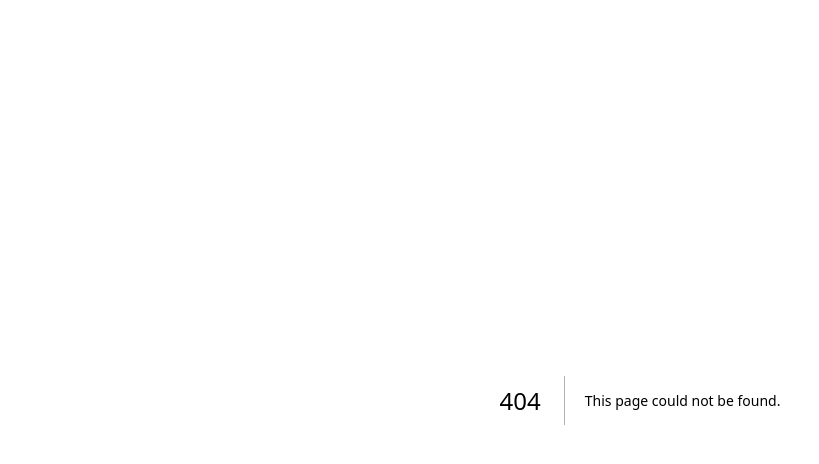
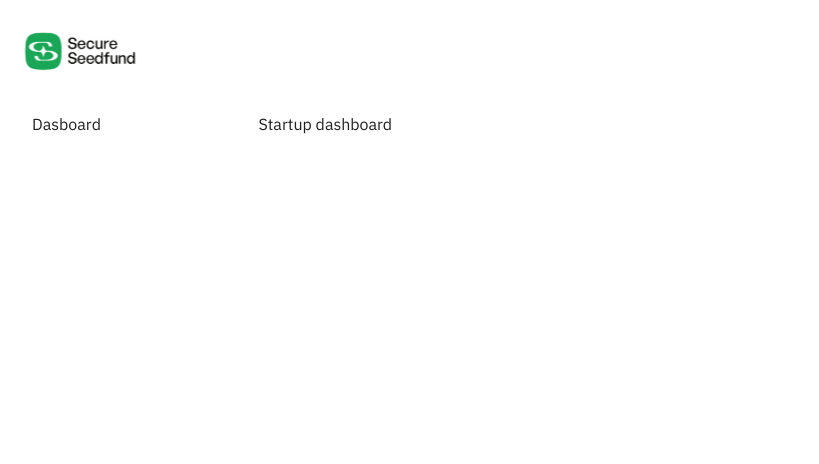
Before and after one commit to seedbuilders-1/secureseedfund-frontend, a Next.js app: page /startup/dashboard in a window 1280 px wide. Before the commit this address had no page. Shown: the top 464 px of the page, without its empty margins (0-819 px from the left). Built offline with nearby package versions, Linux system fonts and the light colour scheme.

Commit message:
feat: prepare layout

```diff
--- /dev/null
+++ b/src/app/startup/dashboard/page.tsx
@@ -0,0 +1,9 @@
+import { Metadata } from "next";
+
+export const metadata: Metadata = {
+  title: "Dashboard | Start uo",
+};
+
+export default function StartupDashboard() {
+  return <div>Startup dashboard</div>;
+}
--- /dev/null
+++ b/src/app/startup/layout.tsx
@@ -0,0 +1,6 @@
+import StartupLayout from "@/components/layouts/startup/StartupLayout";
+import { ReactNode } from "react";
+
+export default function Startup({ children }: { children: ReactNode }) {
+  return <StartupLayout>{children}</StartupLayout>;
+}
--- /dev/null
+++ b/src/components/layouts/startup/LeftSidebar.tsx
@@ -0,0 +1,33 @@
+import Box from "@mui/material/Box";
+import Typography from "@mui/material/Typography";
+
+const LeftSidebar = () => {
+  return (
+    <Box
+      component="aside"
+      sx={{
+        position: "sticky",
+        left: 0,
+        top: 0,
+        zIndex: 20,
+        display: "flex",
+        height: "100vh",
+        width: "fit-content",
+        flexDirection: "column",
+        paddingX: "2rem",
+        paddingTop: "7rem",
+      }}
+    >
+      <Box
+        component="nav"
+        sx={{ display: "flex", flexDirection: "column", gap: "1rem" }}
+      >
+        <Box>
+          <Typography>Dasboard</Typography>
+        </Box>
+      </Box>
+    </Box>
+  );
+};
+
+export default LeftSidebar;
--- /dev/null
+++ b/src/components/layouts/startup/StartupLayout.tsx
@@ -0,0 +1,40 @@
+import Box from "@mui/material/Box";
+import { ReactNode } from "react";
+import LeftSidebar from "./LeftSidebar";
+import Topbar from "./Topbar";
+
+const StartupLayout = ({ children }: { children: ReactNode }) => {
+  return (
+    <>
+      <Topbar />
+      <Box component="main" display="flex" flexDirection="row">
+        {/* LeftSidebar */}
+        <LeftSidebar />
+        <Box
+          component="section"
+          sx={{
+            display: "flex",
+            minHeight: "100vh",
+            flex: "1 1 0%",
+            flexDirection: "column",
+            alignItems: "center",
+            paddingTop: "7rem",
+            paddingBottom: "2rem",
+            paddingX: "2rem",
+          }}
+        >
+          <Box
+            sx={{
+              width: "100%",
+              maxWidth: "56rem",
+            }}
+          >
+            {children}
+          </Box>
+        </Box>
+      </Box>
+    </>
+  );
+};
+
+export default StartupLayout;
--- /dev/null
+++ b/src/components/layouts/startup/Topbar.tsx
@@ -0,0 +1,35 @@
+import Box from "@mui/material/Box";
+import Image from "next/image";
+import Link from "next/link";
+
+const Topbar = () => {
+  return (
+    <Box
+      component="header"
+      sx={{
+        position: "fixed",
+        top: 0,
+        zIndex: 30,
+        display: "flex",
+        width: "100%",
+        alignItems: "center",
+        justifyContent: "space-between",
+        paddingX: "1rem",
+        paddingY: "1.5rem",
+      }}
+    >
+      <Link href="/onboarding">
+        <Box width="8rem" height="3rem" sx={{ position: "relative" }}>
+          <Image
+            src="/assets/icons/logo.svg"
+            alt="Logo"
+            fill
+            className="object-contain"
+          />
+        </Box>
+      </Link>
+    </Box>
+  );
+};
+
+export default Topbar;
```
